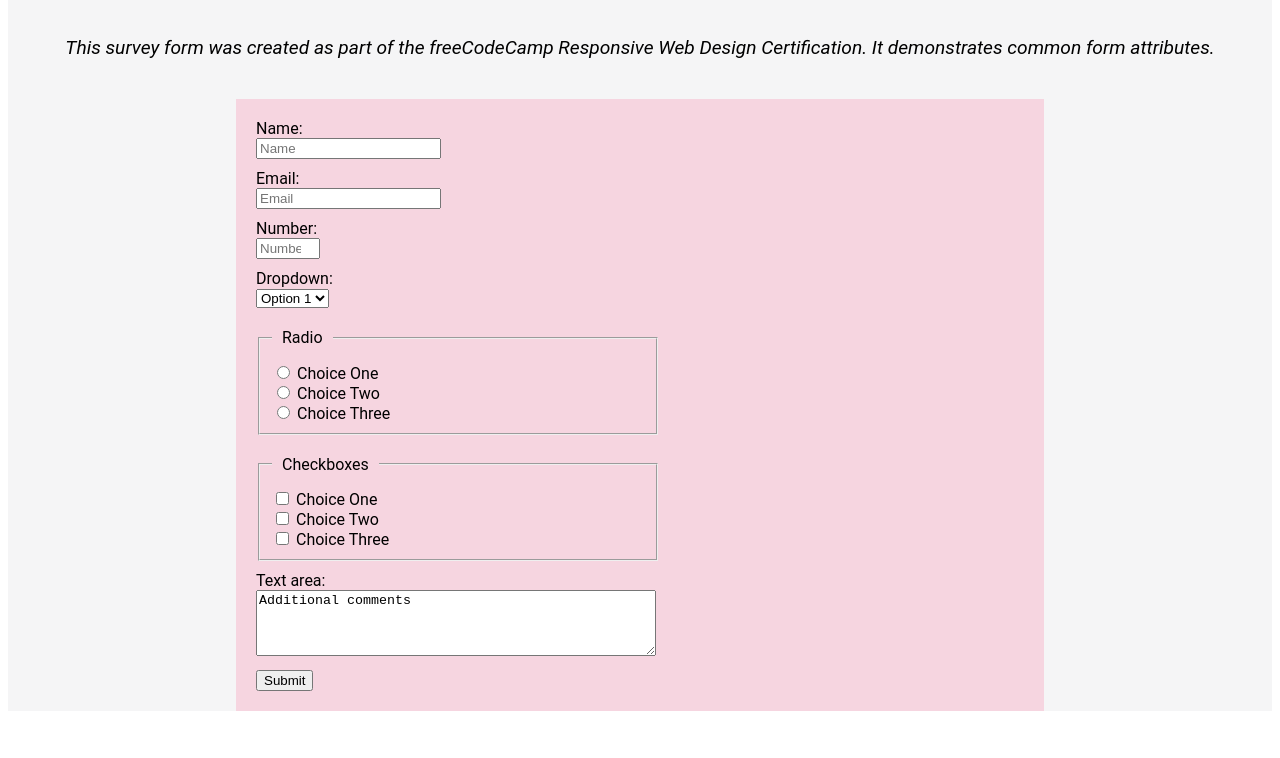
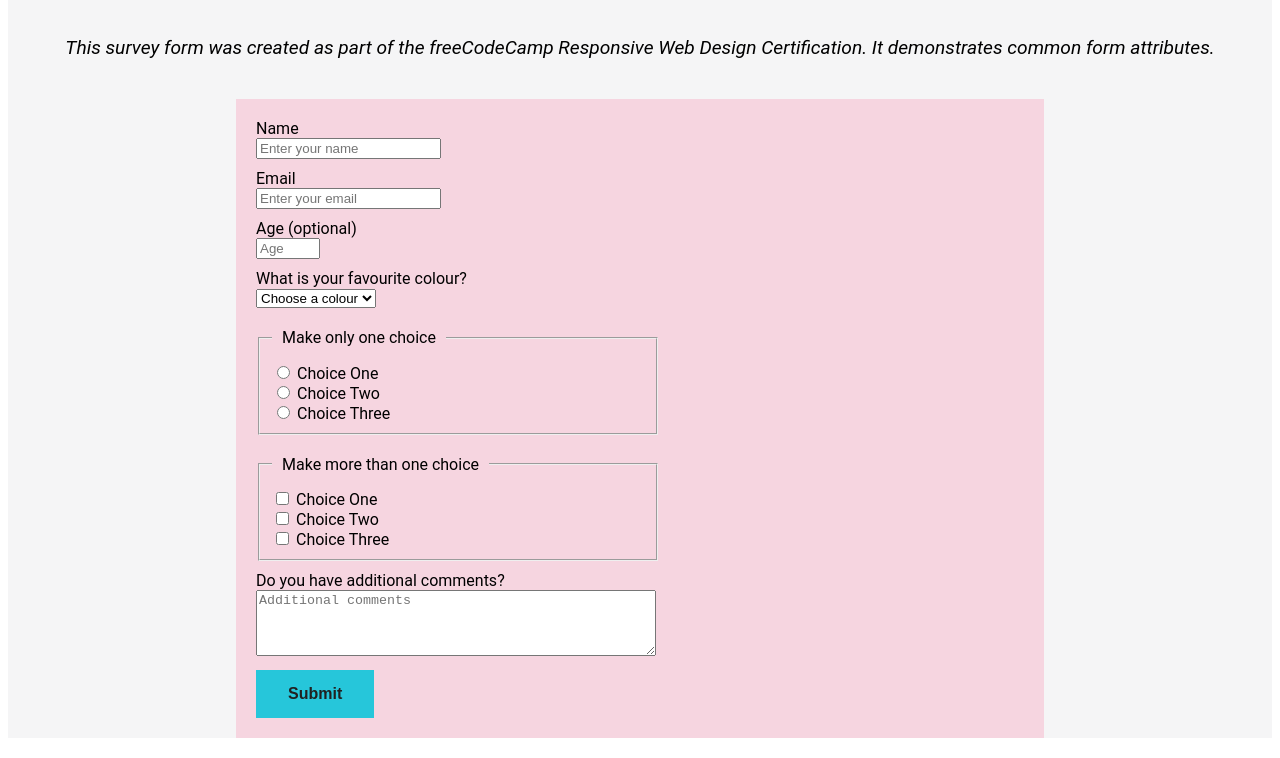
Before and after one commit to Ilaeria/FCC_RWDProject_Survey, a plain HTML site: page index.html in a window 1280 px wide. Shown: the part 121-879 px from the top of the page. Before the commit the page ends 852 px from the top, so only its background shows below. Drawn offline with Linux system fonts and the light colour scheme.

Commit message:
Completed survey form ready to submit.

```diff
--- a/index.html
+++ b/index.html
@@ -11,39 +11,41 @@
         <p id="description">This survey form was created as part of the freeCodeCamp Responsive Web Design Certification. It demonstrates common form attributes.</p>
         <form id="survey-form">
             <div class="form-group">
-                <label for="name" id="name-label" class="field-description">Name:</label>
+                <label for="name" id="name-label" class="field-description">Name</label>
                 <br/>
-                <input type="text" id="name" name="name" placeholder="Name" required>
+                <input type="text" id="name" name="name" placeholder="Enter your name" required>
                 <br/>
             </div>
 
             <div class="form-group">
-                <label for="email" id="email-label" class="field-description">Email:</label>
+                <label for="email" id="email-label" class="field-description">Email</label>
                 <br/>
-                <input type="email" id="email" name="email" placeholder="Email" required>
+                <input type="email" id="email" name="email" placeholder="Enter your email" required>
                 <br/>
             </div>
 
             <div class="form-group">
-                <label for="number" id="number-label" class="field-description">Number:</label>
+                <label for="number" id="number-label" class="field-description">Age (optional)</label>
                 <br/>
-                <input type="number" id="number" name="number" placeholder="Number" min=1 max=150 required>
+                <input type="number" id="number" name="number" placeholder="Age" min=1 max=150>
                 <br/>
             </div>
 
             <div class="form-group">
-                <p class="field-description">Dropdown:</p>
+                <p class="field-description">What is your favourite colour?</p>
                 <select id="dropdown" name="dropdown" required>
-                    <option value="option1">Option 1</option>
-                    <option value="option2">Option 2</option>
-                    <option value="option3">Option 3</option>
+                    <option value="Default" disabled selected>Choose a colour</option>
+                    <option value="colourRed">Red</option>
+                    <option value="colourGreen">Green</option>
+                    <option value="colourBlue">Blue</option>
+                    <option value="colourOther">Other</option>
                 </select>
                 <br/>
             </div>
 
             <div class="form-group">
                 <fieldset name="radio">
-                    <legend class="field-description">Radio</legend>
+                    <legend class="field-description">Make only one choice</legend>
                     <input id="radioOne" type="radio" name="radio" value="radioOne">
                     <label for="radioOne">Choice One</label><br>
                     <input id="radioTwo" type="radio" name="radio" value="radioTwo">
@@ -55,7 +57,7 @@
 
             <div class="form-group">
                 <fieldset name="checkboxes">
-                    <legend class="field-description">Checkboxes</legend>
+                    <legend class="field-description">Make more than one choice</legend>
                     <input id="checkboxOne" type="checkbox" name="checkboxes" value="checkboxOne">
                     <label for="checkboxOne">Choice One</label><br>
                     <input id="checkboxTwo" type="checkbox" name="checkboxes" value="checkboxTwo">
@@ -66,9 +68,9 @@
             </div>
 
             <div class="form-group">
-                <label for="textarea" id="textarea-label" class="field-description">Text area:</label>
+                <label for="textarea" id="textarea-label" class="field-description">Do you have additional comments?</label>
                 <br/>
-                <textarea id="textarea" name="textarea" rows="4" cols="50" required>Additional comments</textarea>
+                <textarea id="textarea" name="textarea" rows="4" cols="50" Placeholder="Additional comments" required></textarea>
                 <br/>
             </div>
 
--- a/survey.css
+++ b/survey.css
@@ -63,3 +63,15 @@ textarea {
     width: 50%;
     padding-right: 12px;
 }
+
+#submit {
+    background-color: #26c6da;
+    border: none;
+    color: #212121;
+    padding: 15px 32px;
+    text-align: center;
+    text-decoration: none;
+    display: inline-block;
+    font-size: 16px;
+    font-weight: bold;
+}
```
